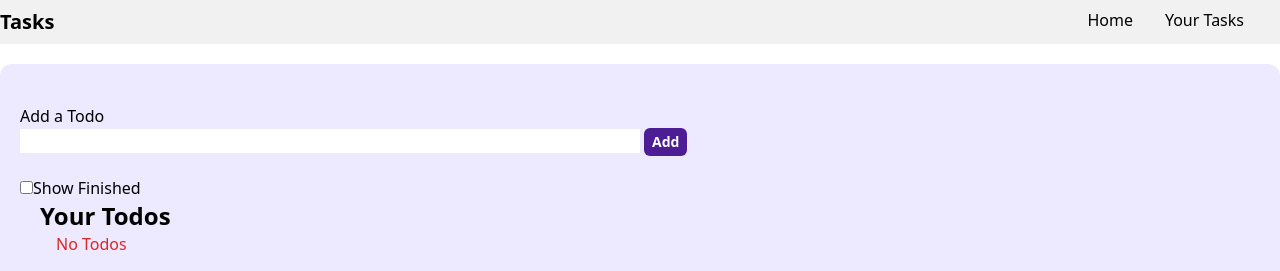
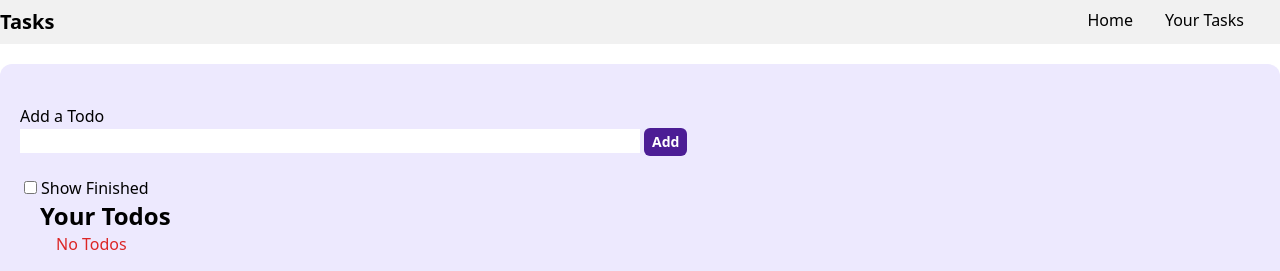
Before and after one commit to Diwaskarki96/Todo_ReactJS, a React (Vite) app: page / in a window 1280 px wide. Shown: the top 271 px of the page. Built offline with nearby package versions, Linux system fonts and the light colour scheme.

Commit message:
minor changes

```diff
--- a/src/App.jsx
+++ b/src/App.jsx
@@ -80,6 +80,7 @@ function App() {
           type="checkbox"
           onChange={toggleFinished}
           checked={showFinished}
+          className="mx-1"
         />
         Show Finished
         <h1 className="mx-5 font-bold text-2xl"> Your Todos</h1>
```
